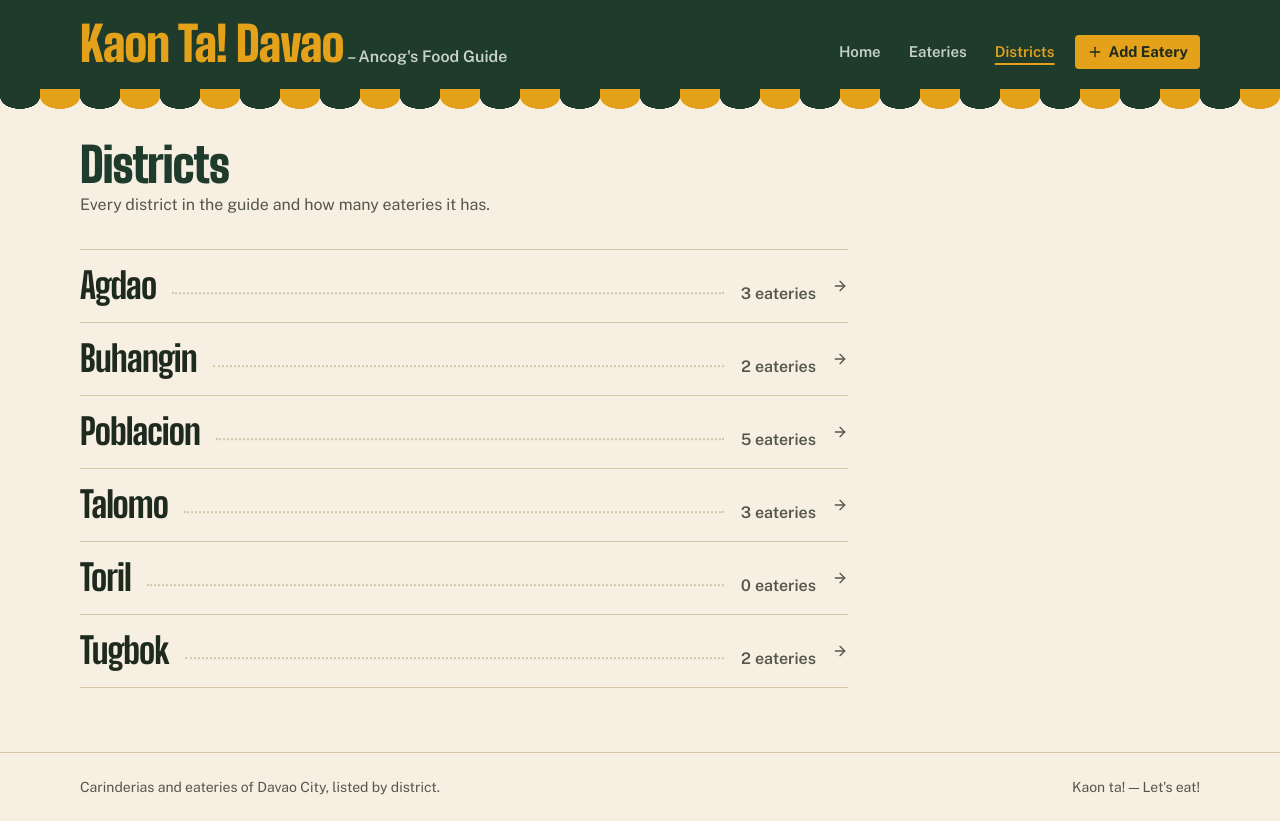
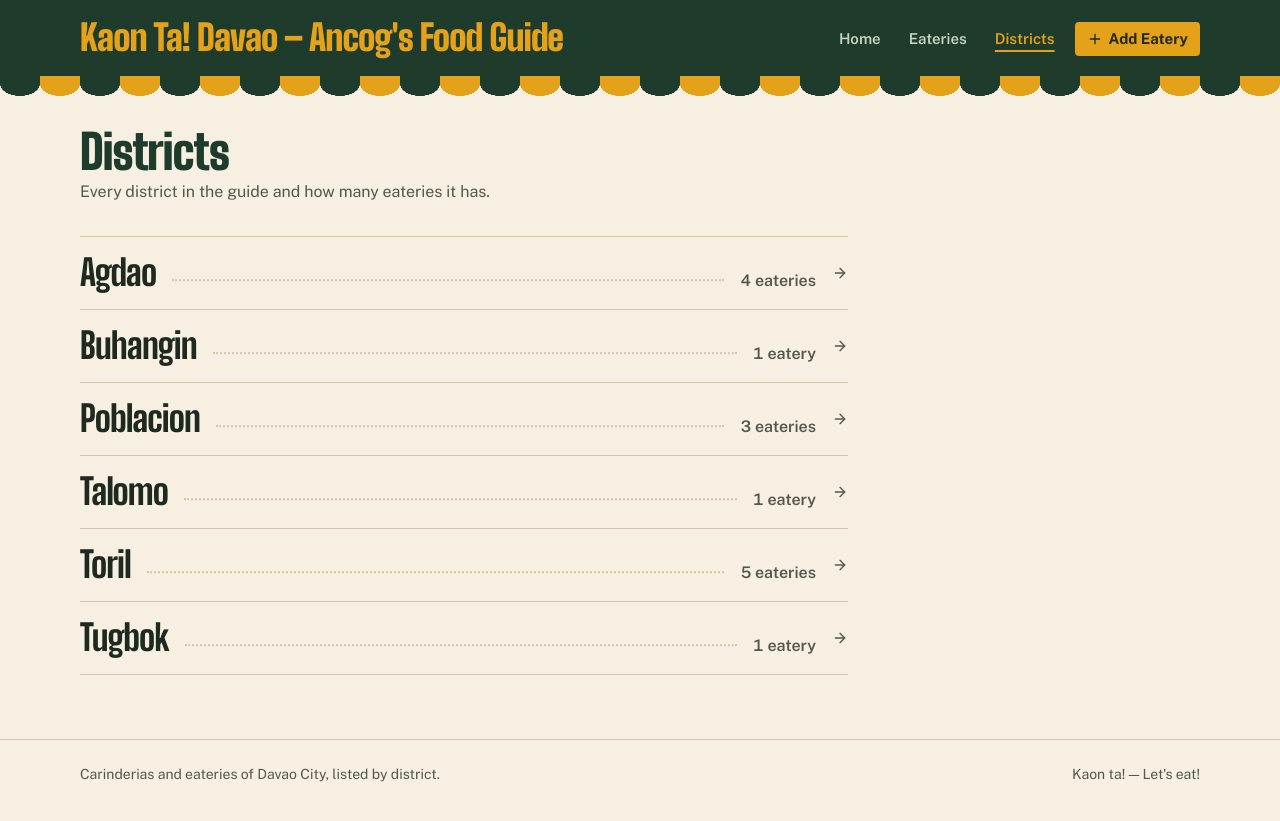
Before and after one commit to aingreenx/PrefinalProject-Ancog-KaonTaDavao, a Laravel app: page /districts in a window 1280 px wide. After the commit the page ends 782 px from the top, so only its background shows below. Run offline with Laravel 12, Linux system fonts and the light colour scheme; data comes from the database, SQL or seed files in the repository; style sheets or scripts are compiled from the project's sources.

Commit message:
Show the full site title as one heading in the header

```diff
--- a/resources/views/layouts/app.blade.php
+++ b/resources/views/layouts/app.blade.php
@@ -17,10 +17,7 @@
 
     <header class="bg-board text-chalk">
         <div class="mx-auto flex max-w-6xl flex-col gap-4 px-4 pb-5 pt-5 md:flex-row md:items-end md:justify-between">
-            <a href="{{ route('home') }}" class="group leading-tight">
-                <span class="font-display text-4xl font-black tracking-tight text-luyang sm:text-5xl">Kaon Ta! Davao</span>
-                <span class="whitespace-nowrap text-base font-semibold text-chalk-soft group-hover:text-chalk">– Ancog's Food Guide</span>
-            </a>
+            <a href="{{ route('home') }}" class="font-display text-3xl font-black leading-none tracking-tight text-luyang hover:text-[#f0b434] sm:text-4xl">Kaon Ta! Davao – Ancog's Food Guide</a>
             @include('partials.nav')
         </div>
     </header>
```
